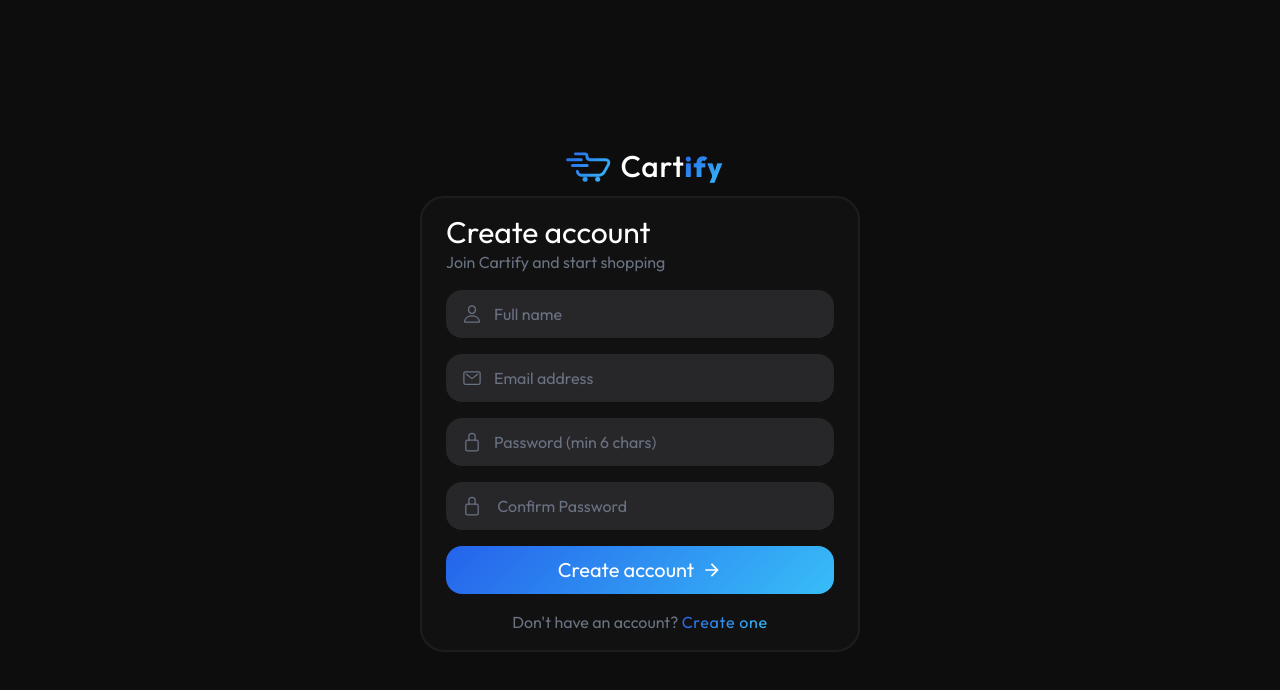
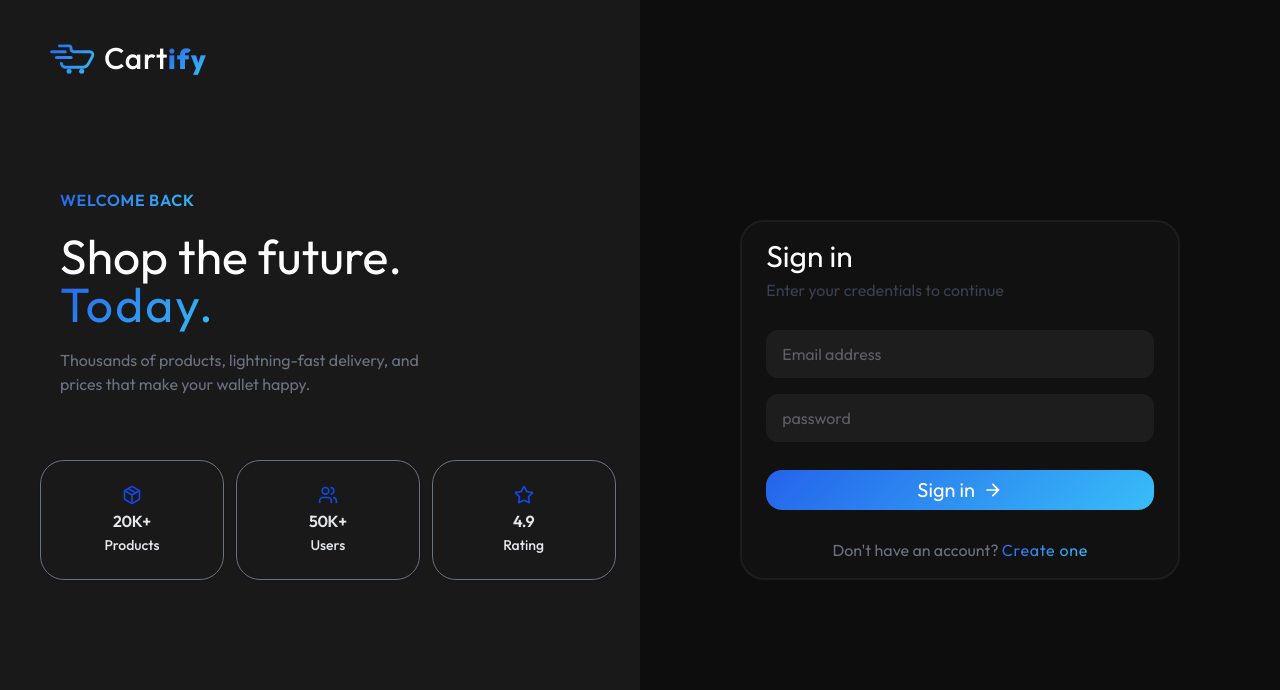
Before and after one commit to Sahil-code55/Cartify, a React (Vite) app: page / in a window 1280 px wide. Shown: the top 690 px of the page. Built offline with nearby package versions, Linux system fonts and the light colour scheme; no server answers.

Commit message:
register logic

```diff
--- a/src/App.jsx
+++ b/src/App.jsx
@@ -63,30 +63,60 @@ import React from 'react'
 import { Routes, Route } from "react-router-dom";
 import Navbar from './components/Navbar';
 import Footer from './components/Footer';
+import MainLayout from "./layouts/MinLayout";
+import ProtectedRoute from "./routes/ProtectedRoute";
 //pages
 
 import Home from "./pages/Home";
 import About from "./pages/About";
 import Profile from "./pages/Profile";
-
 import Shop from "./pages/Shop";
 import NotFound from "./pages/NotFound";
+import Register from './pages/Register';
+import Login from './pages/Login';
 
 const App = () => {
   return (
-    <div className="app-container ">
-    <>
-      <Navbar/>
-       <Routes>
-        <Route path="/" element={<Home />} />
-        <Route path="/shop" element={<Shop/>} />
+  //   <div className="app-container ">
+  //   <>
+  //     <Navbar/>
+  //      <Routes>
+  //       <Route path="/" element={<Home />} />
+  //       <Route path="/shop" element={<Shop/>} />
+  //       <Route path="/about" element={<About />} />
+  //       <Route path="/profile" element={<Profile />} />
+  //       <Route path="/register" element={<Register />} />
+  //       <Route path="/Login" element={<Login />} />
+  //       <Route path="*" element={<NotFound />} />
+  //     </Routes>
+  //   </>
+  // <Footer/>
+  //   </div>
+   <Routes>
+
+      {/* Public Routes */}
+
+      <Route path="/" element={<Login />} />
+      <Route path="/register" element={<Register />} />
+
+      {/* Protected Routes */}
+
+      <Route
+        element={
+          <ProtectedRoute>
+            <MainLayout />
+          </ProtectedRoute>
+        }
+      >
+        <Route path="/home" element={<Home />} />
+        <Route path="/shop" element={<Shop />} />
         <Route path="/about" element={<About />} />
         <Route path="/profile" element={<Profile />} />
-        <Route path="*" element={<NotFound />} />
-      </Routes>
-    </>
-  <Footer/>
-    </div>
+      </Route>
+
+      <Route path="*" element={<NotFound />} />
+
+    </Routes>
   )
 }
 
--- a/src/components/Navbar.jsx
+++ b/src/components/Navbar.jsx
@@ -75,7 +75,7 @@ import { MdLogout } from "react-icons/md";
 
     {/* Navbar Links */}
     <div className="navbar-links flex justify-center gap-10 text-xl text-white">
-    <NavLink className="nav-link-btn" to="/">Home</NavLink>
+    <NavLink className="nav-link-btn" to="/home">Home</NavLink>
     <NavLink className="nav-link-btn" to="/shop">Shop</NavLink>
     <NavLink className="nav-link-btn" to="/about">About</NavLink>
     <NavLink className="nav-link-btn" to="/profile">Profile</NavLink>
--- /dev/null
+++ b/src/layouts/MinLayout.jsx
@@ -0,0 +1,16 @@
+import React from "react";
+import { Outlet } from "react-router-dom";
+import Navbar from "../components/Navbar";
+import Footer from "../components/Footer";
+
+const MainLayout = () => {
+  return (
+    <>
+      <Navbar />
+      <Outlet />
+      <Footer />
+    </>
+  );
+};
+
+export default MainLayout;
--- a/src/main.jsx
+++ b/src/main.jsx
@@ -6,17 +6,21 @@ import App from './App.jsx'
 import { ShopProductContextProvider } from './context/ProductContext.jsx';
 import Login from "./pages/Login.jsx"
 import Register from './pages/Register.jsx';
+import { AuthProvider } from './context/AuthContext.jsx';
+
 
 createRoot(document.getElementById('root')).render(
 
 
 
-  <ShopProductContextProvider>
- <BrowserRouter>
-    {/* <App /> */}
+<ShopProductContextProvider>
+  <AuthProvider>
+  <BrowserRouter>
+    <App />
     {/* <Login/> */}
-    <Register/>
+    {/* <Register/> */}
   </BrowserRouter>
-  </ShopProductContextProvider>
+  </AuthProvider>
+</ShopProductContextProvider>
 
 )
--- a/src/pages/Login.jsx
+++ b/src/pages/Login.jsx
@@ -2,7 +2,8 @@
 import React, { useContext } from 'react'
 import { Package, Users, Star, Truck,  } from 'lucide-react';
 import { MdArrowForward } from "react-icons/md";
-import { checkAuthContext } from '../context/AuthContext';
+// import { CheckAuthContext } from '../context/AuthContext';
+import { NavLink } from 'react-router-dom';
 // import { useForm } from 'react-hook-form';
 const Login = () => {
      // Metrics Data
@@ -252,7 +253,7 @@ const Login = () => {
 
    <button  className="login-btn flex items-center justify-center gap-2 w-full h-12 text-white text-xl  rounded-2xl transition-transform duration-200 ease-linear active:-translate-y-[-2px] ">Sign in <MdArrowForward/> </button>
 
-   <p className="text-gray-500 text-center">Don't have an account? <span className="login-left-middle-h2 ">Create one</span></p>
+   <p className="text-gray-500 text-center">Don't have an account? <span className="login-left-middle-h2 "> <NavLink to="/register">Create one</NavLink></span></p>
    </form>
 
 
--- a/src/pages/Register.jsx
+++ b/src/pages/Register.jsx
@@ -182,17 +182,53 @@
 
 
 import React from 'react'
+import { useForm } from 'react-hook-form';
 import { IoPersonOutline } from "react-icons/io5";
 import { IoMailOutline } from "react-icons/io5";
 import { IoLockClosedOutline } from "react-icons/io5";
 import { MdArrowForward } from "react-icons/md";
+import { NavLink, useNavigate } from 'react-router-dom';
 
 const Register = () => {
+
+   const { register, handleSubmit, watch, formState: { errors }} = useForm({
+    mode:"onChange"
+   });
+      const navigate = useNavigate();
+
+  const  onSubmit =(data)=>{
+  // read existing user if any
+    const users = JSON.parse(localStorage.getItem("users"))|| [];
+
+  // checking duplicate email or email already present
+  const userExists = users.find((user)=>user.email === data.email);
+
+  if(userExists){
+      alert("Email already exists.");
+      return;
+  }
+
+  //removing confirmPassword before saving
+
+  const {confirmPassword , ...newUser} = data;
+  newUser.id = Date.now();
+  users.push(newUser)
+
+  localStorage.setItem("users", JSON.stringify(users));
+
+    alert("Registration Successful!");
+    navigate("/home");
+
+  }
+
+
+
+
   return (
-    <div className=" h-screen flex flex-col gap-3 items-center justify-center bg-[#0D0D0D]">
+    <div className=" min-h-screen flex flex-col gap-3 items-center justify-center bg-[#0D0D0D]">
 
      {/* logo */}
-       <div  className="navbar-logo flex items-center cursor-pointer justify-self-start" >
+       <div style={{marginRight:"1.7rem"}}  className="navbar-logo  flex items-center cursor-pointer justify-self-start" >
      <svg className="h-8 w-16" width="240" height="160" viewBox="0 0 240 165" fill="none" xmlns="http://www.w3.org/2000/svg">
   <defs>
     <linearGradient id="cartGradient" x1="0" y1="0" x2="240" y2="160" gradientUnits="userSpaceOnUse">
@@ -229,6 +265,7 @@ const Register = () => {
       </div>
 
      <form
+       onSubmit={handleSubmit(onSubmit)}
       style={{paddingTop:"0.98rem",paddingBottom:"0.98rem",paddingLeft:"1.5rem",paddingRight:"1.5rem"}}
    className=" w-110 rounded-3xl flex flex-col gap-4 border-2 border-[#1D1D1D]  bg-[#111111]"  >
 
@@ -240,53 +277,98 @@ const Register = () => {
     {/* form input area */}
 
             {/* Full Name Input */}
-        <div className="relative flex items-center">
-          <IoPersonOutline className="absolute left-4 text-gray-500 text-xl" />
+        <div className="relative flex flex-col items-center">
+          <IoPersonOutline className="absolute left-4 top-3 text-gray-500 text-xl" />
           <input
             type="text"
             placeholder="Full name"
             style={{paddingTop:"0.75rem",paddingBottom:"0.75rem",paddingLeft:"3rem",paddingRight:"1rem"}}
             className="w-full bg-zinc-800 text-white  border-[#1D1D1D]    rounded-2xl outline-0 border-0 hover:border-1 border-blue-400 placeholder-gray-500"
+              {...register("fullName", {
+              required: "Name is required",
+              minLength: {
+                value: 3,
+                message: "Minimum 3 characters",
+              },
+            })}
           />
+         <p className="text-red-500 mt-1">
+            {errors.fullName?.message}
+          </p>
         </div>
 
+
              {/* Email Input */}
-        <div className="relative flex items-center">
-          <IoMailOutline className="absolute left-4 text-gray-500 text-xl" />
+        <div className="relative flex flex-col items-center">
+          <IoMailOutline className="absolute top-3.5 left-4 text-gray-500 text-xl" />
           <input
             type="email"
             placeholder="Email address"
           style={{paddingTop:"0.75rem",paddingBottom:"0.75rem",paddingLeft:"3rem",paddingRight:"1rem"}}
             className="w-full bg-zinc-800 text-white   rounded-2xl outline-0 border-0 hover:border-1 border-blue-400 placeholder-gray-500"
+             {...register("email", {
+              required: "Email is required",
+              pattern: {
+                value:
+                  /^[^\s@]+@[^\s@]+\.[^\s@]+$/,
+                message: "Invalid Email",
+              },
+            })}
           />
+            <p className="text-red-500 mt-1">
+            {errors.email?.message}
+          </p>
         </div>
 
            {/* Password Input */}
-        <div className="relative flex items-center">
-          <IoLockClosedOutline className="absolute left-4 text-gray-500 text-xl" />
+        <div className="relative flex  flex-col items-center">
+          <IoLockClosedOutline className="absolute top-3.5  left-4 text-gray-500 text-xl" />
           <input
             type="password"
             placeholder="Password (min 6 chars)"
           style={{paddingTop:"0.75rem",paddingBottom:"0.75rem",paddingLeft:"3rem",paddingRight:"1rem"}}
             className="w-full bg-zinc-800 text-white   rounded-2xl outline-0 border-0 hover:border-1 border-blue-400 placeholder-gray-500"
+            {...register("password", {
+              required: "Password required",
+              minLength: {
+                value: 6,
+                message: "Minimum 6 characters",
+              },
+            })}
           />
+           <p className="text-red-500 mt-1">
+            {errors.password?.message}
+          </p>
         </div>
 
         {/* confirm password */}
-        <div className="relative flex items-center">
-          <IoLockClosedOutline className="absolute left-4 text-gray-500 text-xl" />
+        <div className="relative flex flex-col items-center">
+          <IoLockClosedOutline className="absolute top-3.5 left-4 text-gray-500 text-xl" />
           <input
             type="password"
             placeholder=" Confirm Password"
           style={{paddingTop:"0.75rem",paddingBottom:"0.75rem",paddingLeft:"3rem",paddingRight:"1rem"}}
             className="w-full bg-zinc-800 text-white   rounded-2xl outline-0 border-0 hover:border-1 border-blue-400 placeholder-gray-500"
+            {...register("confirmPassword", {
+              required: "Confirm Password",
+              validate: (value) =>
+                value === watch("password") ||
+                "Passwords do not match",
+            })}
           />
+            <p className="text-red-500 mt-1">
+            {errors.confirmPassword?.message}
+          </p>
         </div>
 
 
-     <button className="login-btn flex items-center justify-center gap-2 w-full h-12 text-white text-xl  rounded-2xl transition-transform duration-200 ease-linear active:-translate-y-[-2px]">Create account <MdArrowForward/></button>
+     <button type="submit" className="login-btn flex items-center justify-center gap-2 w-full h-12 text-white text-xl  rounded-2xl transition-transform duration-200 ease-linear active:-translate-y-[-2px]">Create account <MdArrowForward/></button>
 
-     <p className="text-gray-500 text-center">Don't have an account? <span className="login-left-middle-h2 ">Create one</span></p>
+     <p className="text-gray-500 flex items-center justify-center gap-1 text-center">Don't have an account?
+     <span className="login-left-middle-h2 "> <NavLink to="/">Log in</NavLink></span>
+
+       </p>
+
      </form>
 
 
--- /dev/null
+++ b/src/routes/ProtectedRoute.jsx
@@ -0,0 +1,11 @@
+import React, { useContext } from "react";
+import { Navigate } from "react-router-dom";
+import { AuthContext } from "../context/AuthContext";
+
+const ProtectedRoute = ({ children }) => {
+  const { isLoggedIn } = useContext(AuthContext);
+
+  return isLoggedIn ? children : <Navigate to="/" replace />;
+};
+
+export default ProtectedRoute;
```
Also changed, not shown: src/context/AuthContext.jsx (+23 -7 lines).
